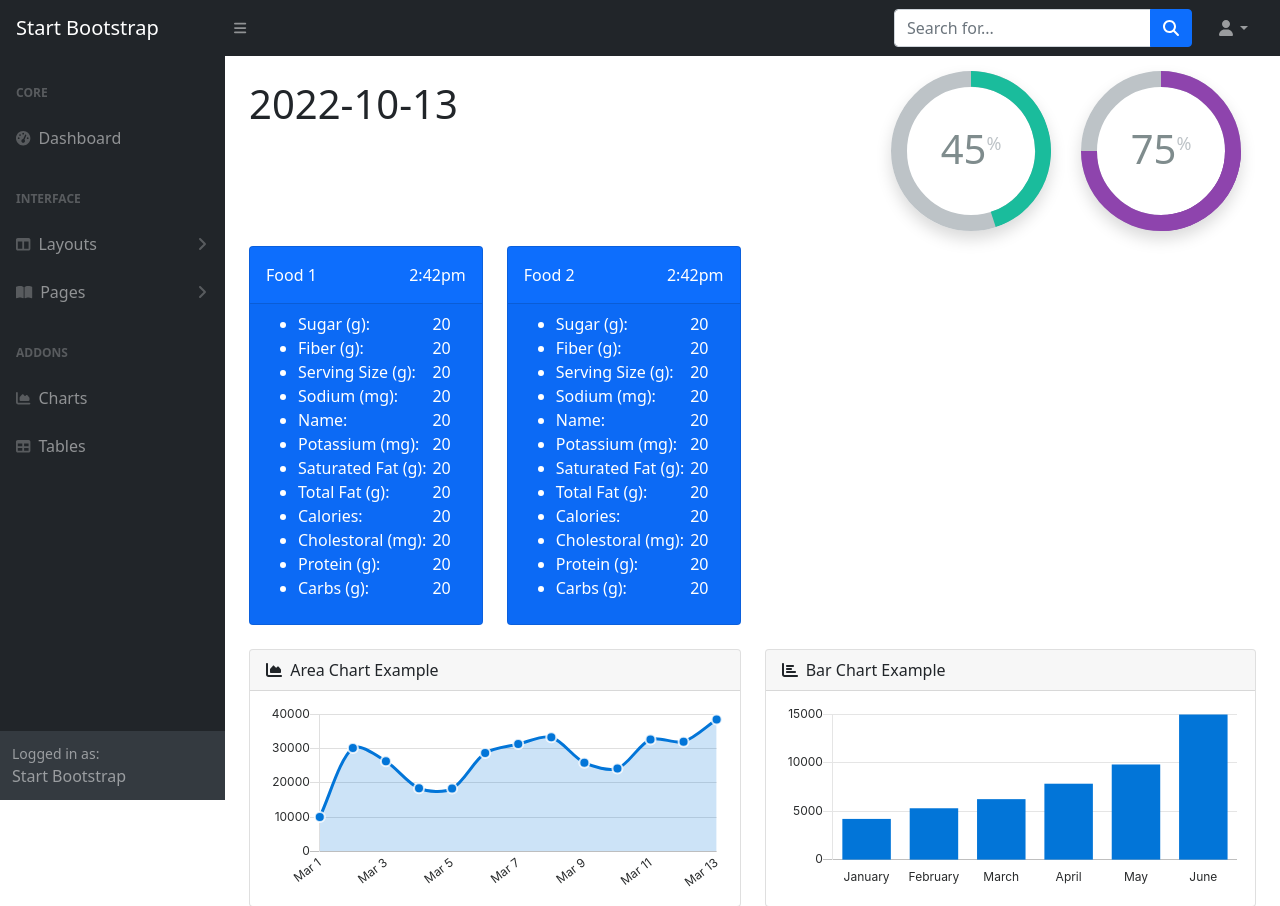
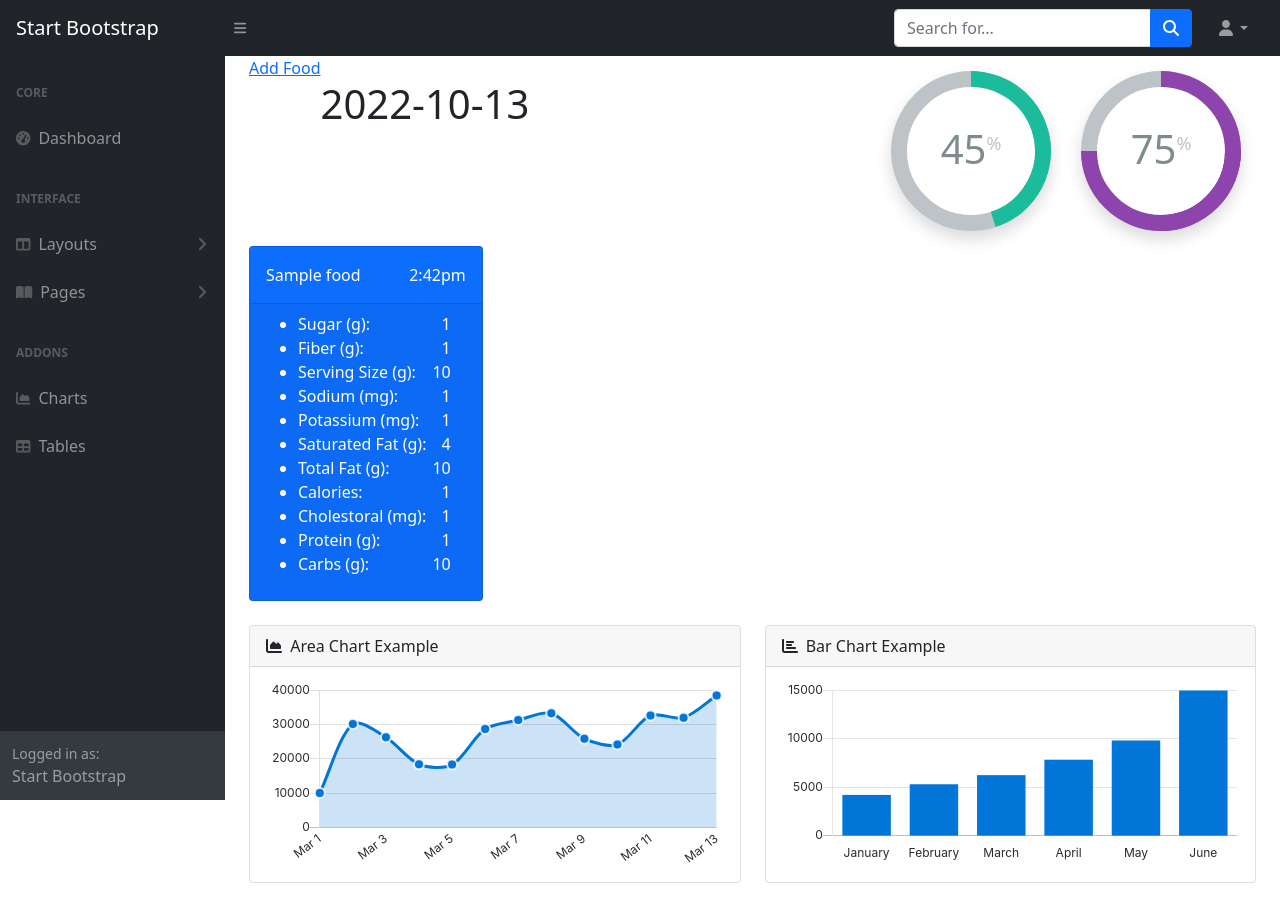
Before and after one commit to DanielJiang378/EZCalorie, a Django app: template firstSite/home/templates/index.html in a window 1280 px wide. Shown: the top 906 px of the page. Run offline with Django 3.2, Linux system fonts and the light colour scheme; the template is opened without the code that fills it: values that come from a table or form of the project are taken from there, others are empty; tables that the repository leaves empty hold one stand-in row (values such as "Sample post"); some libraries are stand-ins or nearby versions.

Commit message:
reroute to index, populate cards with food data

```diff
--- a/firstSite/home/templates/index.html
+++ b/firstSite/home/templates/index.html
@@ -439,6 +439,7 @@
                 <main>
                     <div class="container-fluid px-4">
                         <div style="display: flex">
+                            <a href="{% url 'add_food' %}">Add Food</a>
                             <h1 class="mt-4">2022-10-13</h1>
                             <div
                                 class="set-size charts-container"
@@ -477,13 +478,15 @@
                             </div>
                         </div>
                         <div class="row">
+                            {% for food in today %}
+
                             <div class="col-xl-3 col-md-6">
                                 <div class="card bg-primary text-white mb-4">
                                     <div
                                         class="card-body"
                                         style="display: flex"
                                     >
-                                        Food 1
+                                        {{food.name}}
                                         <div style="margin-left: auto">
                                             2:42pm
                                         </div>
@@ -493,168 +496,74 @@
                                             <li>
                                                 <div style="display: flex">
                                                     Sugar (g):
-                                                    <p class="numbers">20</p>
+                                                    <p class="numbers">{{food.sugar_g}}</p>
                                                 </div>
                                             </li>
                                             <li>
                                                 <div style="display: flex">
                                                     Fiber (g):
-                                                    <p class="numbers">20</p>
+                                                    <p class="numbers">{{food.fiber_g}}</p>
                                                 </div>
                                             </li>
                                             <li>
                                                 <div style="display: flex">
                                                     Serving Size (g):
-                                                    <p class="numbers">20</p>
+                                                    <p class="numbers">{{food.serving_size_g}}</p>
                                                 </div>
                                             </li>
                                             <li>
                                                 <div style="display: flex">
                                                     Sodium (mg):
-                                                    <p class="numbers">20</p>
-                                                </div>
-                                            </li>
-                                            <li>
-                                                <div style="display: flex">
-                                                    Name:
-                                                    <p class="numbers">20</p>
+                                                    <p class="numbers">{{food.sodium_mg}}</p>
                                                 </div>
                                             </li>
                                             <li>
                                                 <div style="display: flex">
                                                     Potassium (mg):
-                                                    <p class="numbers">20</p>
+                                                    <p class="numbers">{{food.potassium_mg}}</p>
                                                 </div>
                                             </li>
                                             <li>
                                                 <div style="display: flex">
                                                     Saturated Fat (g):
-                                                    <p class="numbers">20</p>
+                                                    <p class="numbers">{{food.fat_saturated_g}}</p>
                                                 </div>
                                             </li>
                                             <li>
                                                 <div style="display: flex">
                                                     Total Fat (g):
-                                                    <p class="numbers">20</p>
+                                                    <p class="numbers">{{food.fat_total_g}}</p>
                                                 </div>
                                             </li>
                                             <li>
                                                 <div style="display: flex">
                                                     Calories:
-                                                    <p class="numbers">20</p>
+                                                    <p class="numbers">{{food.calories}}</p>
                                                 </div>
                                             </li>
                                             <li>
                                                 <div style="display: flex">
                                                     Cholestoral (mg):
-                                                    <p class="numbers">20</p>
+                                                    <p class="numbers">{{food.cholesterol_mg}}</p>
                                                 </div>
                                             </li>
                                             <li>
                                                 <div style="display: flex">
                                                     Protein (g):
-                                                    <p class="numbers">20</p>
+                                                    <p class="numbers">{{food.protein_g}}</p>
                                                 </div>
                                             </li>
                                             <li>
                                                 <div style="display: flex">
                                                     Carbs (g):
-                                                    <p class="numbers">20</p>
+                                                    <p class="numbers">{{food.carbohydrates_total_g}}</p>
                                                 </div>
                                             </li>
                                         </ul>
                                     </div>
                                 </div>
                             </div>
-                            <div class="col-xl-3 col-md-6">
-                                <div class="card bg-primary text-white mb-4">
-                                    <div
-                                        class="card-body"
-                                        style="display: flex"
-                                    >
-                                        Food 2
-                                        <div style="margin-left: auto">
-                                            2:42pm
-                                        </div>
-                                    </div>
-                                    <div class="card-footer mt--3">
-                                        <ul>
-                                            <li>
-                                                <div style="display: flex">
-                                                    Sugar (g):
-                                                    <p class="numbers">20</p>
-                                                </div>
-                                            </li>
-                                            <li>
-                                                <div style="display: flex">
-                                                    Fiber (g):
-                                                    <p class="numbers">20</p>
-                                                </div>
-                                            </li>
-                                            <li>
-                                                <div style="display: flex">
-                                                    Serving Size (g):
-                                                    <p class="numbers">20</p>
-                                                </div>
-                                            </li>
-                                            <li>
-                                                <div style="display: flex">
-                                                    Sodium (mg):
-                                                    <p class="numbers">20</p>
-                                                </div>
-                                            </li>
-                                            <li>
-                                                <div style="display: flex">
-                                                    Name:
-                                                    <p class="numbers">20</p>
-                                                </div>
-                                            </li>
-                                            <li>
-                                                <div style="display: flex">
-                                                    Potassium (mg):
-                                                    <p class="numbers">20</p>
-                                                </div>
-                                            </li>
-                                            <li>
-                                                <div style="display: flex">
-                                                    Saturated Fat (g):
-                                                    <p class="numbers">20</p>
-                                                </div>
-                                            </li>
-                                            <li>
-                                                <div style="display: flex">
-                                                    Total Fat (g):
-                                                    <p class="numbers">20</p>
-                                                </div>
-                                            </li>
-                                            <li>
-                                                <div style="display: flex">
-                                                    Calories:
-                                                    <p class="numbers">20</p>
-                                                </div>
-                                            </li>
-                                            <li>
-                                                <div style="display: flex">
-                                                    Cholestoral (mg):
-                                                    <p class="numbers">20</p>
-                                                </div>
-                                            </li>
-                                            <li>
-                                                <div style="display: flex">
-                                                    Protein (g):
-                                                    <p class="numbers">20</p>
-                                                </div>
-                                            </li>
-                                            <li>
-                                                <div style="display: flex">
-                                                    Carbs (g):
-                                                    <p class="numbers">20</p>
-                                                </div>
-                                            </li>
-                                        </ul>
-                                    </div>
-                                </div>
-                            </div>
+                            {% endfor %}
                         </div>
                         <div class="row">
                             <div class="col-xl-6">
--- a/firstSite/home/views.py
+++ b/firstSite/home/views.py
@@ -25,7 +25,7 @@ def home(request):
     #foods = Food.objects.all().filter(day__date = now)
 
     context = {'today': todayMeals}
-    return render(request, "home.html", context)
+    return render(request, "index.html", context)
 
 # def day(request):
 #     day = Day.objects.get(id=pk_test)
```
